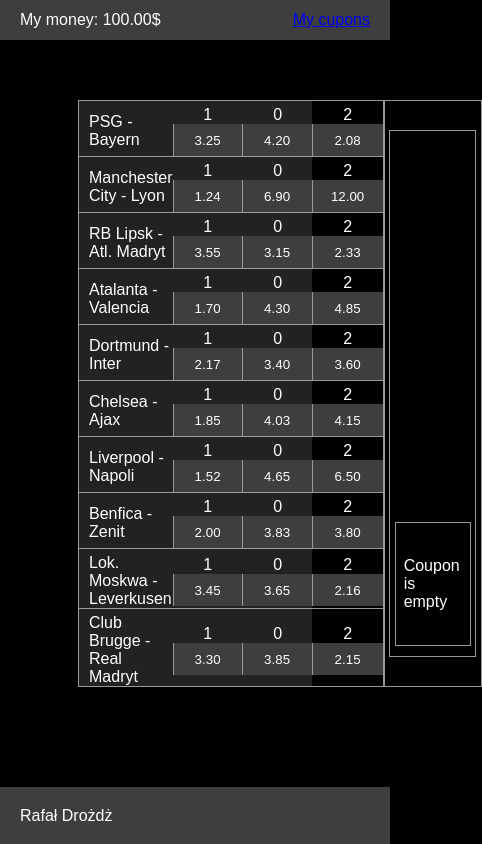
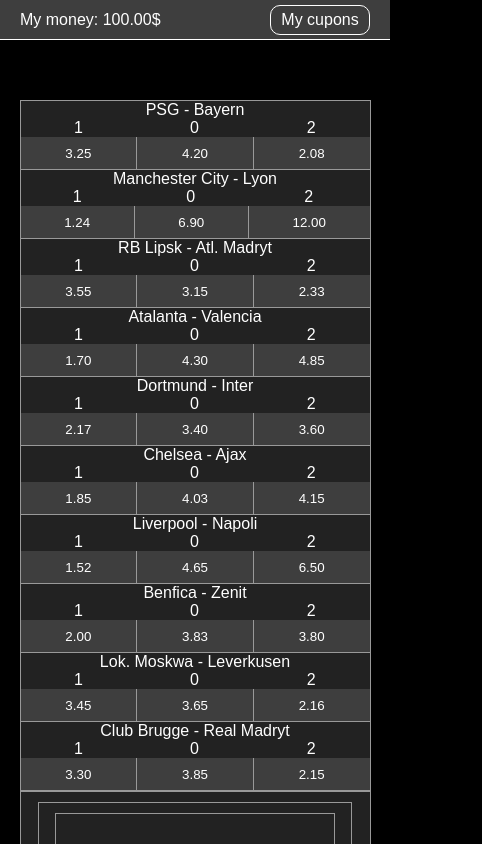
Before and after one commit to RafalDrozdz/betting.github.io, a React (Create React App) app: page / in a window 390 px wide. Shown: the top 844 px of the page, 482 px wide, since content can reach past the window. Built offline with nearby package versions, Linux system fonts and the light colour scheme.

Commit message:
final version

```diff
--- a/src/App.css
+++ b/src/App.css
@@ -34,8 +34,23 @@
    border: 1px solid #fff;
    color: #fff;
    transition: 0.4s;
+   font-size: 15px;
+   font-weight: 700;
 }
-.check-result:hover {
+.change-site {
+   display: flex;
+   justify-content: center;
+   align-items: center;
+   width: 100px;
+   height: 30px;
+   border-radius: 10px;
+   border: 1px solid #fff;
+   color: #fff;
+   text-decoration: none;
+   transition: 0.4s;
+}
+.check-result:hover,
+.change-site:hover {
    background-color: #fff;
    color: #000;
 }
@@ -47,17 +62,18 @@
 .match {
    display: flex;
    align-items: center;
+   justify-content: space-between;
    border: 1px solid #999;
    border-bottom: 0;
    padding: 5px 0 0 10px;
 }
+.match .tips {
+   display: flex;
+}
 .match:nth-last-child(1) {
    border-bottom: 1px solid #999;
 }
-.teams-names {
-   flex-grow: 1;
-}
-.match div {
+.tips div {
    display: flex;
    flex-direction: column;
    align-items: center;
@@ -167,6 +183,7 @@
    justify-content: space-between;
    align-items: center;
    padding: 0 20px;
+   border-bottom: 1px solid #fff;
 }
 main {
    width: 100vw;
@@ -178,6 +195,7 @@
 footer {
    display: flex;
    flex-basis: 60px;
+   flex-shrink: 0;
    align-items: center;
    background-color: #3e3e3e;
    padding: 0 20px;
@@ -235,3 +253,40 @@
 .coupon .summary div span {
    margin-left: 10px;
 }
+@media (max-width: 1024px) {
+   .main .container {
+      flex-direction: column;
+      width: 90vw;
+   }
+   .match {
+      flex-direction: column;
+      padding: 0;
+   }
+   .match .tips {
+      width: 100%;
+   }
+   .match .tips div {
+      flex-grow: 1;
+   }
+   .match .tips div button {
+      width: 100%;
+   }
+   .match .tips div:nth-of-type(1) button {
+      border-left: 0;
+   }
+   .coupons {
+      margin: 100px 0 30px 0;
+      flex-direction: column;
+      align-items: center;
+      justify-content: flex-start;
+   }
+   .coupons .container {
+      margin: 0;
+      width: 90%;
+      min-width: 260px;
+      flex-basis: auto;
+   }
+   .coupons .container:last-child {
+      border-top: 0;
+   }
+}
--- a/src/App.js
+++ b/src/App.js
@@ -205,9 +205,26 @@
          });
       }
 
-
+      this.addMoney();
    };
 
+   addMoney = () => {
+      const coupons = [...this.state.coupons];
+      for(let i=0; i<coupons.length; i++){
+         let checkArray = [];
+         checkArray = coupons[i].matchAdd.filter(item => item.active===true)
+
+         if(checkArray.length===coupons[i].matchAdd.length){
+            this.setState((prevstate) => {
+               return {
+                  money: prevstate.money + coupons[i].moneyToWin
+               }
+
+            })
+
+      }
+   }
+   };
    generateScoors = () => {
       const win = [
          "1:0",
--- /dev/null
+++ b/src/Coupon.js
@@ -0,0 +1,31 @@
+import React from "react";
+
+function Coupon({coupon, odds, moneyToPay, moneyToWin}) {
+
+   return (
+        <div className="coupon">
+            <div className="element">{coupon}</div>
+            <div className="summary">
+                <div>
+                    <span>Overall odds: </span>
+                    <span>
+                        <strong>{odds.toFixed(2)}</strong>
+                    </span>
+                </div>
+                <div>
+                    <span>Stake: </span>
+                    <span>
+                        <strong>{moneyToPay}$</strong>
+                    </span>
+                </div>
+                <div>
+                    <span>Possible win: </span>
+                    <span>
+                        <strong>{moneyToWin.toFixed(2)}$</strong>
+                    </span>
+                </div>
+            </div>
+    </div>
+   );
+}
+export default Coupon;
--- a/src/Coupons.js
+++ b/src/Coupons.js
@@ -1,10 +1,11 @@
 import React from "react";
 import MatchAdd from "./MatchAdd";
+import Coupon from "./Coupon"
 
 const Coupons = (props) => {
    const results = [...props.results].map(item => {
       return(
-         <div className="result">
+         <div className="result" key={item.id}>
             <span className="names-of-teams">{`${item.hosts} - ${item.visitors}`}</span>
             <span className="types">{item.score}</span>
          </div>)
@@ -15,29 +16,7 @@
          return <MatchAdd key={item.id} item={item} display={true} checkFlag={props.checkFlag}/>;
       });
       return (
-         <div className="coupon">
-            <div className="element">{coupon}</div>
-            <div className="summary">
-               <div>
-                  <span>Overall odds: </span>
-                  <span>
-                     <strong>{item.odds.toFixed(2)}</strong>
-                  </span>
-               </div>
-               <div>
-                  <span>Stake: </span>
-                  <span>
-                     <strong>{item.moneyToPay}$</strong>
-                  </span>
-               </div>
-               <div>
-                  <span>Possible win: </span>
-                  <span>
-                     <strong>{item.moneyToWin.toFixed(2)}$</strong>
-                  </span>
-               </div>
-            </div>
-         </div>
+         <Coupon coupon={coupon} odds={item.odds} moneyToPay={item.moneyToPay} moneyToWin={item.moneyToWin}/>
       );
    });
 
--- a/src/Header.js
+++ b/src/Header.js
@@ -6,10 +6,10 @@
     <header>
         <span>My money: {money.toFixed(2)}$</span>
             <Route exact path="/">
-                <Link to="/coupons">My cupons</Link>
+                <Link to="/coupons" className="change-site">My cupons</Link>
             </Route>
             <Route exact path="/coupons">
-                <Link to="/">Back</Link>
+                <Link to="/" className="change-site">Back</Link>
             </Route>
     </header>
    );
--- a/src/Match.js
+++ b/src/Match.js
@@ -4,6 +4,7 @@
    return (
       <div className="match" id={match.id}>
          <span className="teams-names">{`${match.hosts} - ${match.visitors}`}</span>
+         <div className="tips">
          <div>
             <span>1</span>
             <button
@@ -37,6 +38,7 @@
                {match.visitorsOdds.toFixed(2)}
             </button>
          </div>
+         </div>
       </div>
    );
 }
```
